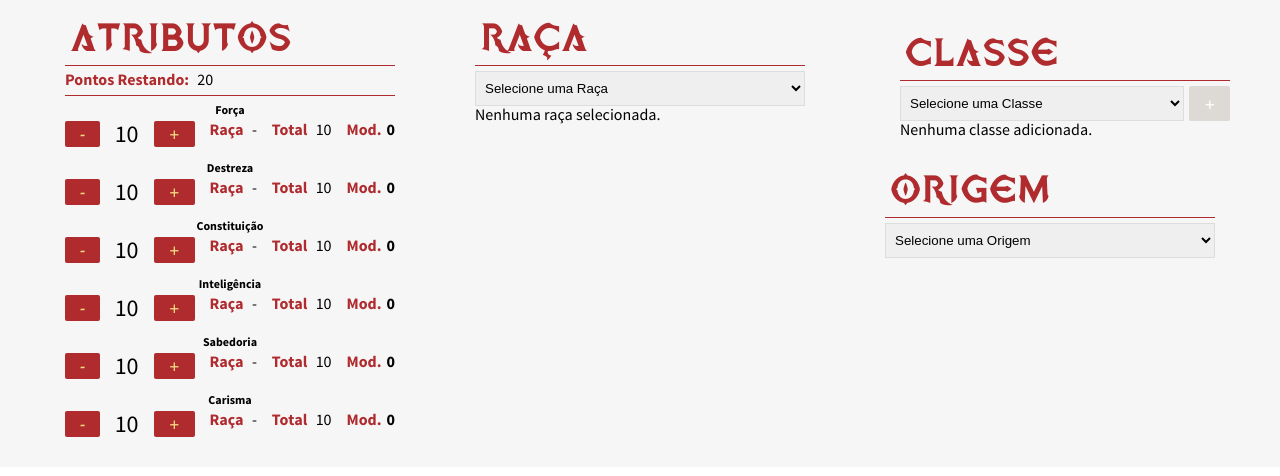
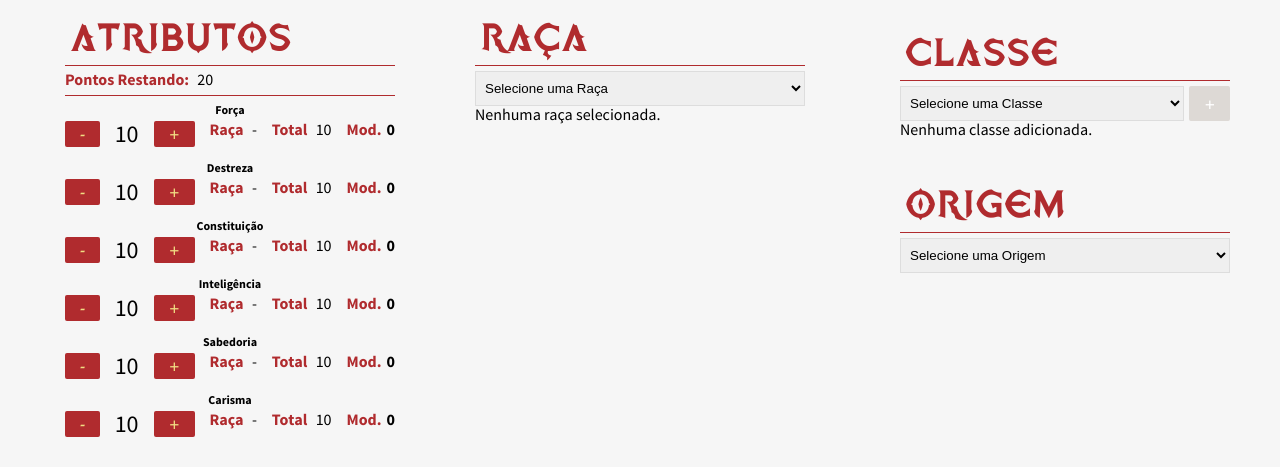
Before and after one commit to garug/tormenta20-character-sheet, a Vue app: page / in a window 1280 px wide. Shown: the top 476 px of the page. Built offline with nearby package versions, Linux system fonts and the light colour scheme.

Commit message:
Alterando article para section na definição de componente

```diff
--- a/src/components/Origem.vue
+++ b/src/components/Origem.vue
@@ -1,5 +1,5 @@
 <template>
-  <article class="mb-1">
+  <section class="mb-1">
     <h1 class="customized">Origem</h1>
     <select v-model="controlOrigin" :disabled="hook.isBlockDisabled('origin')">
       <option :value="undefined">Selecione uma Origem</option>
@@ -13,7 +13,7 @@
         {{ baseCharacter.origin.name }}
       </option>
     </select>
-  </article>
+  </section>
 </template>
 
 <script lang="ts">
```
